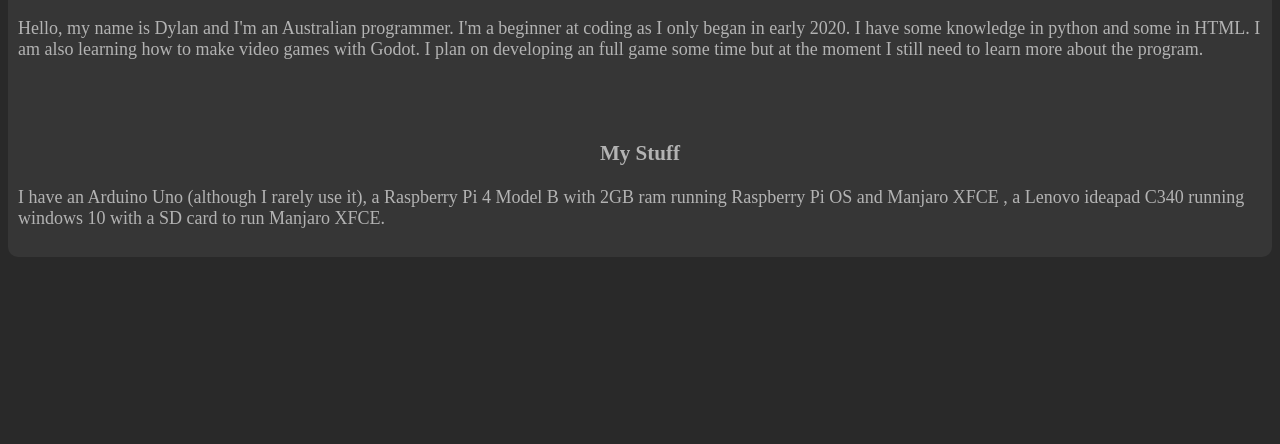
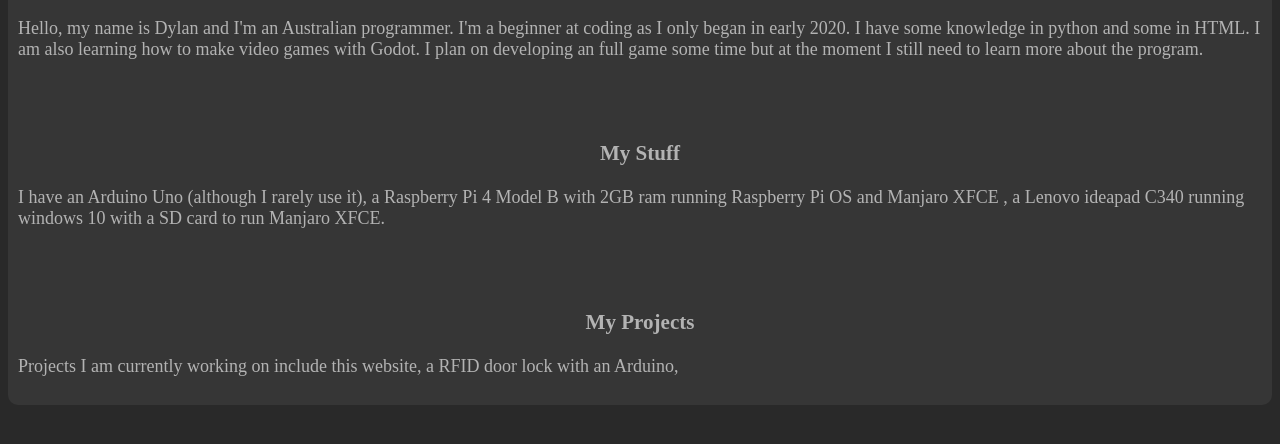
Before and after one commit to Ozboy32/Ozboy32.github.io, a plain HTML site: page about me/index.html in a window 1280 px wide. Shown: the part 336-780 px from the top of the page. Drawn offline with Linux system fonts and the light colour scheme.

Commit message:
Update files

```diff
--- a/about me/index.html
+++ b/about me/index.html
@@ -15,6 +15,7 @@
         </header>
 
         <main>
+            <div class="text-box">
                 <h3 class="subheading">About Me</h3>
                 <p>
                     Hello, my name is Dylan and I'm an Australian programmer.
@@ -29,6 +30,13 @@
                     I have an Arduino Uno (although I rarely use it), a Raspberry Pi 4 Model B with 2GB ram running Raspberry Pi OS and Manjaro XFCE
                     , a Lenovo ideapad C340 running windows 10 with a SD card to run Manjaro XFCE.
                 </p>
+                <br />
+                <br/>
+                <h3 class="subheading">My Projects</h3>
+                <p>
+                    Projects I am currently working on include this website, a RFID door lock with an Arduino,
+                </p>
+            </div>
         </main>
     </body>
 </html>
--- a/about me/style.css
+++ b/about me/style.css
@@ -22,7 +22,8 @@ body {
     padding: 5px;
 }
 
-main {
+.text-box {
+    margin: auto;
     padding: 10px;
     color: #b3b3b3;
     text-align: left;
--- a/home.css
+++ b/home.css
@@ -23,6 +23,7 @@ body {
 }
 
 .link {
+    padding: 1px;
     margin: auto;
     width: 50%;
     color: #b3b3b3;
```
Lines whose indentation alone changed are shown as unchanged.
